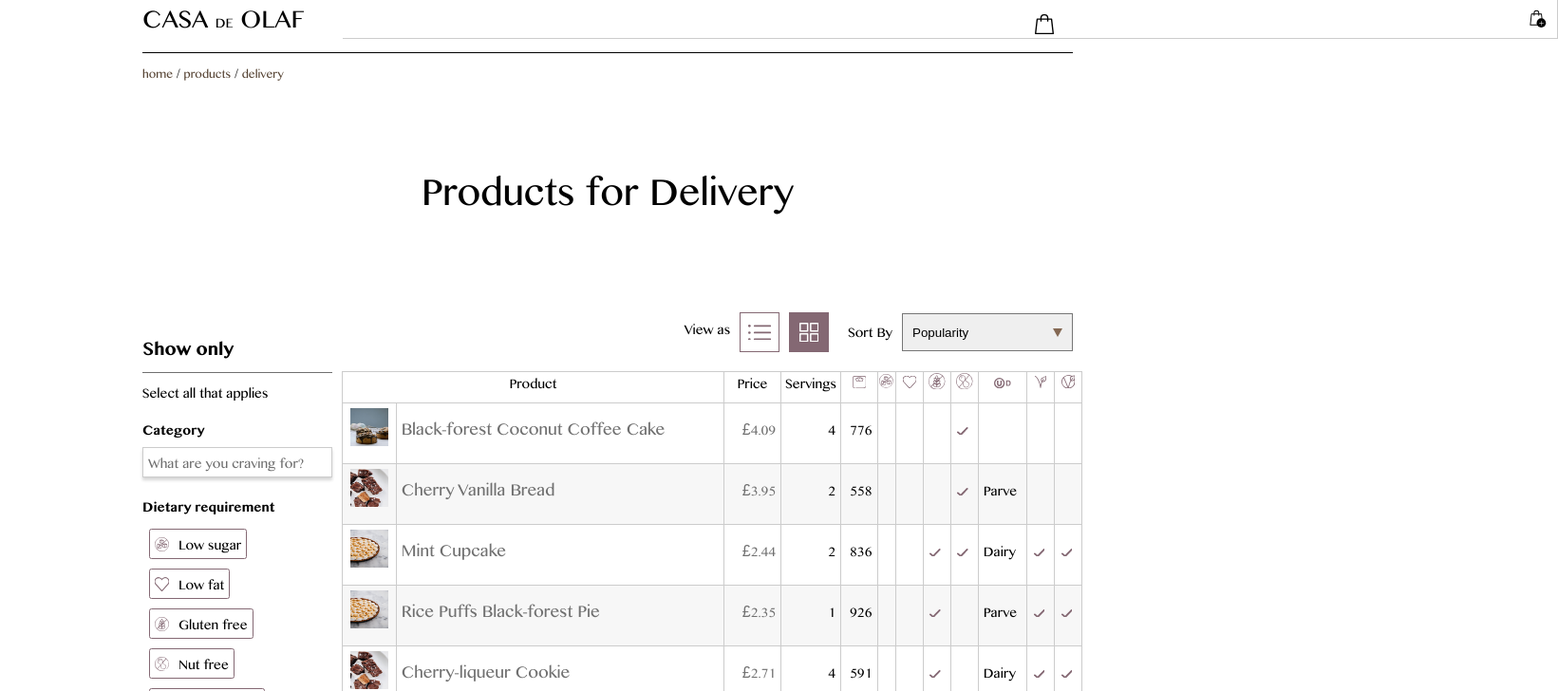
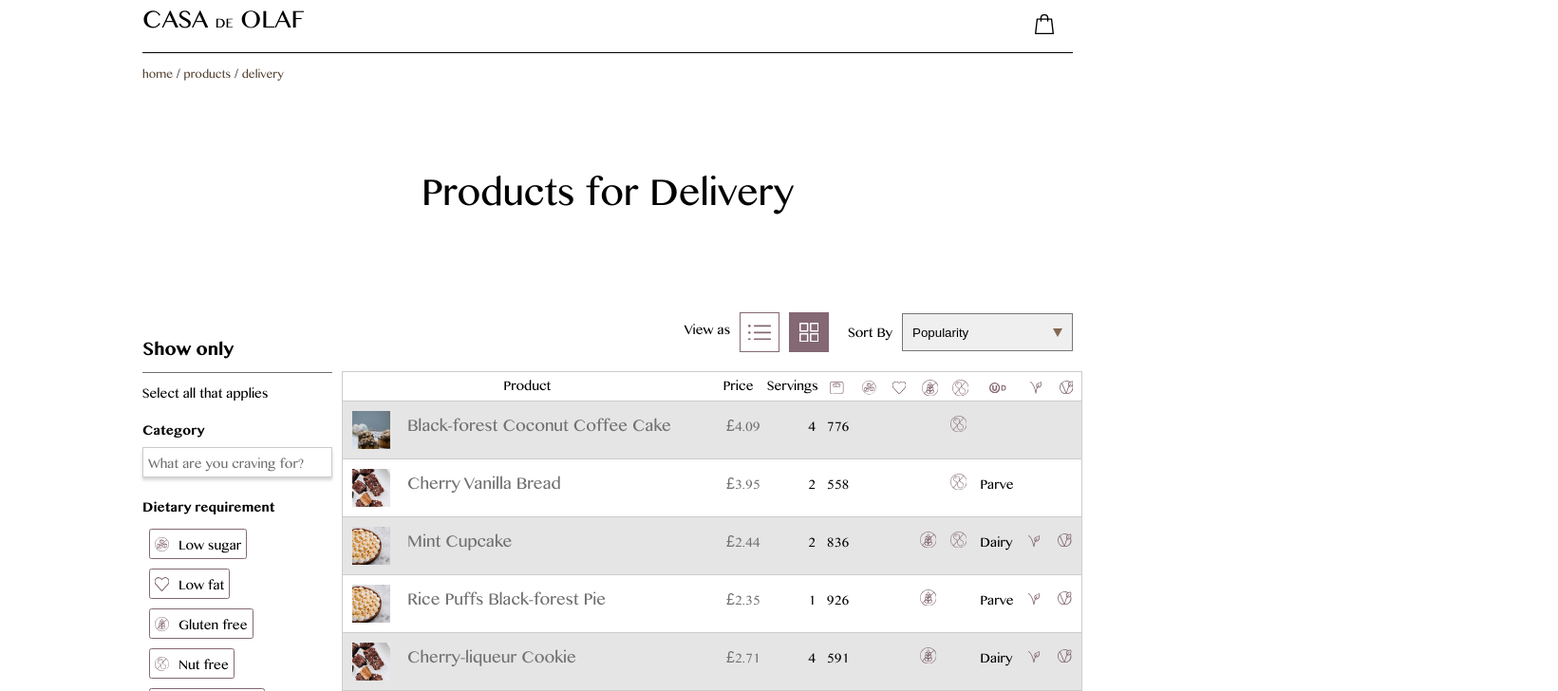
Before and after one commit to odedshr/shopping-cart-vue, a Vue app: page /compare in a window 1280 px wide. Shown: the top 728 px of the page at 95% size, 1641 px wide, since content can reach past the window. Built offline with nearby package versions, Linux system fonts and the light colour scheme.

Commit message:
✨ Added add-product functionality to table

```diff
--- a/src/controls/common.scss
+++ b/src/controls/common.scss
@@ -28,3 +28,59 @@ $clr-border: #ccc;
       cursor: pointer;
     }
   }
+
+  .product_action {
+  align-items :center;
+  background-color: var(--nc-bg-1);
+  border: 2px solid transparent;
+  border-radius: 50%;
+  display: inline-flex;
+  justify-content: center;
+  cursor:pointer;
+  height: 3rem;
+  outline: none;
+  transition: transform 0.25s ease-in-out, border 0.25s ease-in-out;
+  width: 3rem;
+
+  &:not(:last-child) {
+    margin-right: 0.5rem;
+  }
+
+  span {
+    display: none;
+  }
+
+  &.product_addBasket {
+    position: relative;
+
+    svg {
+      height: 2rem;
+      width: 2rem;
+    }
+  }
+
+  &:active,
+  &:focus {
+    border-color: var(--nc-lk-tx);
+  }
+  &:hover,
+  &:active  {
+    transform: scale(1.1);
+  }
+}
+
+.product_qty {
+  align-items: baseline;
+  background-color: var(--nc-lk-1);
+  border-radius: 50%;
+  bottom: 0.5rem;
+  color: var(--nc-bg-1);
+  display: inline-flex;
+  font-size: 1rem;
+  justify-content: center;
+  height: 1.2rem;
+  pointer-events: none;
+  position: absolute;
+  right: 0.5rem;
+  width: 1.2rem;
+}
--- a/src/views/ListViewItem.vue
+++ b/src/views/ListViewItem.vue
@@ -164,22 +164,6 @@ export default defineComponent({
   }
 }
 
-.product_qty {
-  align-items: baseline;
-  background-color: var(--nc-lk-1);
-  border-radius: 50%;
-  bottom: 0.5rem;
-  color: var(--nc-bg-1);
-  display: inline-flex;
-  font-size: 1rem;
-  justify-content: center;
-  height: 1.2rem;
-  pointer-events: none;
-  position: absolute;
-  right: 0.5rem;
-  width: 1.2rem;
-}
-
 .product_info {
   display: flex;
   gap: 0.5rem;
--- a/src/views/TableView.vue
+++ b/src/views/TableView.vue
@@ -1,17 +1,17 @@
 <template>
   <table class="tableView" cellspacing="0">
     <thead>
-      <th colspan="3">{{strings.name}}</th>
+      <th colspan="2">{{strings.name}}</th>
       <th>{{strings.price}}</th>
       <th>{{strings.servings}}</th>
       <th :title="strings.kCal"><CaloriesIcon /></th>
-      <th :title="strings.lowSugar"><SugarIcon /></th>
-      <th :title="strings.lowFat"><HeartIcon /></th>
-      <th :title="strings.glutenFree"><GlutenIcon /></th>
-      <th :title="strings.nutFree"><NutIcon /></th>
-      <th :title="strings.kosherParve"><KosherIcon /></th>
-      <th :title="strings.vegetarian"><VegetarianIcon /></th>
-      <th :title="strings.vegan"><VeganIcon /></th>
+      <th class="boolCol" :title="strings.lowSugar"><SugarIcon /></th>
+      <th class="boolCol" :title="strings.lowFat"><HeartIcon /></th>
+      <th class="boolCol" :title="strings.glutenFree"><GlutenIcon /></th>
+      <th class="boolCol" :title="strings.nutFree"><NutIcon /></th>
+      <th  :title="strings.kosherParve"><KosherIcon /></th>
+      <th class="boolCol" :title="strings.vegetarian"><VegetarianIcon /></th>
+      <th class="boolCol" :title="strings.vegan"><VeganIcon /></th>
     </thead>
     <tbody>
     <TableViewItem
@@ -76,26 +76,27 @@ export default {
 
 th {
   border-bottom: 1px solid $clr-border;
-
-  &:not(:last-child) {
-    border-right: 1px solid $clr-border;
-  }
 }
 
 th {
-  vertical-align: top;
   font-weight: 100;
+  line-height: 1rem;
+  padding-top: 0.75rem;
 
   &[title] {
     cursor: help;
   }
 }
 
-tr:nth-child(2n) {
-  background-color: var(--nc-bg-2);
+tr:not(:nth-child(2n)) {
+  background-color: rgba(0,0,0, 0.1);
 }
 
 td {
   padding: 0.5rem;
 }
+
+.boolCol {
+  width: 3rem;
+}
 </style>
--- a/src/views/TableViewItem.vue
+++ b/src/views/TableViewItem.vue
@@ -1,57 +1,76 @@
 <template>
   <tr class="product">
-    <td class="product_actions">
+    <td class="product_image_col">
+      <figure class="product_image">
+        <img
+          :src="product.images[0].src"
+          :alt="product.images[0].alt"
+        />
+      </figure>
+      <div class="product_actions">
         <button
-        data-task="add"
           class="product_action product_addBasket"
           @click="addToCart(product)"
         >
+          <BasketIcon/>
           <span>Add to basket</span>
         </button>
-    </td>
-    <td class="product_image_col">
-      <img
-        class="product_image"
-        :src="product.images[0].src"
-        :alt="product.images[0].alt"
-      />
+        <div class="product_qty">{{count}}</div>
+      </div>
     </td>
     <td class="product_name">{{ product.name }}</td>
     <td class="product_cost">{{ product.price }}</td>
     <td class="product_servings">{{ product.servings }}</td>
     <td class="product_kCalPerServing">{{ product.nutrition.kCalPerServing }}</td>
-    <td class="product_lowSugar"><CheckIcon v-if="product.lowSugar" />&nbsp;</td>
-    <td class="product_lowFat"><CheckIcon v-if="product.nutrition.lowFat" />&nbsp;</td>
-    <td class="product_glutenFree"><CheckIcon v-if="product.dietaryOptions.glutenFree" />&nbsp;</td>
-    <td class="product_nutFree"><CheckIcon v-if="product.dietaryOptions.nutFree" />&nbsp;</td>
+    <td class="product_lowSugar"><SugarIcon v-if="product.lowSugar" />&nbsp;</td>
+    <td class="product_lowFat"><HeartIcon v-if="product.nutrition.lowFat" />&nbsp;</td>
+    <td class="product_glutenFree"><GlutenIcon v-if="product.dietaryOptions.glutenFree" />&nbsp;</td>
+    <td class="product_nutFree"><NutIcon v-if="product.dietaryOptions.nutFree" />&nbsp;</td>
     <td class="product_kosher">{{ product.dietaryOptions.kosher }}</td>
-    <td class="product_vegetarian"><CheckIcon v-if="product.dietaryOptions.vegetarian" />&nbsp;</td>
-    <td class="product_vegan"><CheckIcon v-if="product.dietaryOptions.vegan" />&nbsp;</td>
+    <td class="product_vegetarian"><VegetarianIcon v-if="product.dietaryOptions.vegetarian" />&nbsp;</td>
+    <td class="product_vegan"><VeganIcon v-if="product.dietaryOptions.vegan" />&nbsp;</td>
   </tr>
 </template>
 <script lang="ts">
+import { computed, defineComponent } from 'vue';
+import { useStore } from "vuex";
+import { Product } from '../products/Product';
 import i18n from "../i18n";
-import { Product } from '../products/Product';
-import store from "../store";
 
-import CheckIcon from '../icons/check.vue';
+import BasketIcon from '../icons/basket.vue';
+import SugarIcon from '../icons/sugar.vue';
+import HeartIcon from '../icons/heart.vue';
+import GlutenIcon from '../icons/gluten-free.vue';
+import NutIcon from '../icons/nut-free.vue';
+import VegetarianIcon from '../icons/vegetarian.vue';
+import VeganIcon from '../icons/vegan.vue';
 
-export default {
+export default defineComponent({
   name: "ListViewItem",
   props: ["product"],
-  components: { CheckIcon },
-  setup(){
+  components: {
+    BasketIcon,
+    SugarIcon,
+    HeartIcon,
+    GlutenIcon,
+    NutIcon,
+    VegetarianIcon,
+    VeganIcon },
+  setup(props){
     const strings = i18n.strings;
+    const store = useStore();
+    const count = computed(() => store.state.cart[props.product.id]?.quantity || "+");
     function addToCart(product: Product) {
       store.dispatch("cart/addItem", product);
     }
 
     return {
+      count,
       addToCart,
       strings
     }
   }
-}
+});
 </script>
 
 <style scoped lang="scss">
@@ -61,82 +80,16 @@ export default {
   text-transform: capitalize;
 }
 
-tr:not(:last-child) td {
+tr {
+  height: 6rem;
+
+  &:not(:last-child) td {
     border-bottom: 1px solid $clr-border;
+  }
 }
 
 td {
   padding: 0.5rem;
-
-  &:not(:last-child) {
-    border-right: 1px solid $clr-border;
-  }
-}
-
-.product_outOfStock {
-  &:before {
-    content: "Out of Stock";
-    font-size: 2rem;
-    position: absolute;
-    transform: translate(-50%, -50%);
-    top: 50%;
-    left: 50%;
-  }
-
-  .product_image,
-  .product_summary {
-    opacity: 0.5;
-  }
-}
-
-.product_actions {
-  box-sizing: border-box;
-  display: flex;
-  justify-content: flex-end;
-  top: 0;
-  padding: 0.5rem;
-  position: absolute;
-  width: 100%;
-}
-
-.product_action {
-  &,
-  &:hover,
-  &:focus,
-  &:active {
-    background-color: var(--nc-bg-1);
-    background-size: 100%;
-    background-repeat: no-repeat;
-    background-position: center;
-    border: 1px solid var(--nc-lk-tx);
-    border-radius: 50%;
-    display: inline-block;
-    cursor:pointer;
-    outline: none;
-    height: 3rem;
-    width: 3rem;
-
-    &:not(:last-child) {
-      margin-right: 0.5rem;
-    }
-
-    span {
-      display: none;
-    }
-
-    &.product_addBasket {
-      &,
-      &:hover,
-      &:focus {
-        background-image: url(../assets/add-to-basket.svg);
-      }
-    }
-  }
-}
-
-.product_summary {
-  display: flex;
-  justify-content: space-between;
 }
 
 .product_name {
@@ -169,29 +122,36 @@ td {
 }
 
 .product_image_col {
+  padding: 0.5rem;
+  position: relative;
+  text-align: center;
   vertical-align: middle;
-  text-align: center;
 }
 
 .product_image {
+  align-items: center;
+  display: flex;
   height: 4rem;
-  display: inline-block;
+  overflow: hidden;
+  justify-content: center;
+  padding: 0;
+  margin: 0.5rem;
   width: 4rem;
+
+  img {
+    width: 100%;
+  }
 }
 
-.product_add {
-  font-size: 1rem;
-  display: inline-block;
-  padding: 6px 12px;
-  text-align: center;
-  text-decoration: none;
-  white-space: nowrap;
-  background: var(--nc-lk-1);
-  color: var(--nc-lk-tx);
-  border: 0;
-  border-radius: 4px;
-  box-sizing: border-box;
-  cursor: pointer;
-  color: var(--nc-lk-tx);
+.product_actions {
+  position: absolute;
+  top: 1.5rem;
+  left: 1.5rem;
+  transform: scale(1);
+  transition: transform 0.25s ease-in-out;
+
+  tr:not(:hover) & {
+    transform: scale(0);
+  }
 }
 </style>
```
Lines whose indentation alone changed are shown as unchanged.
